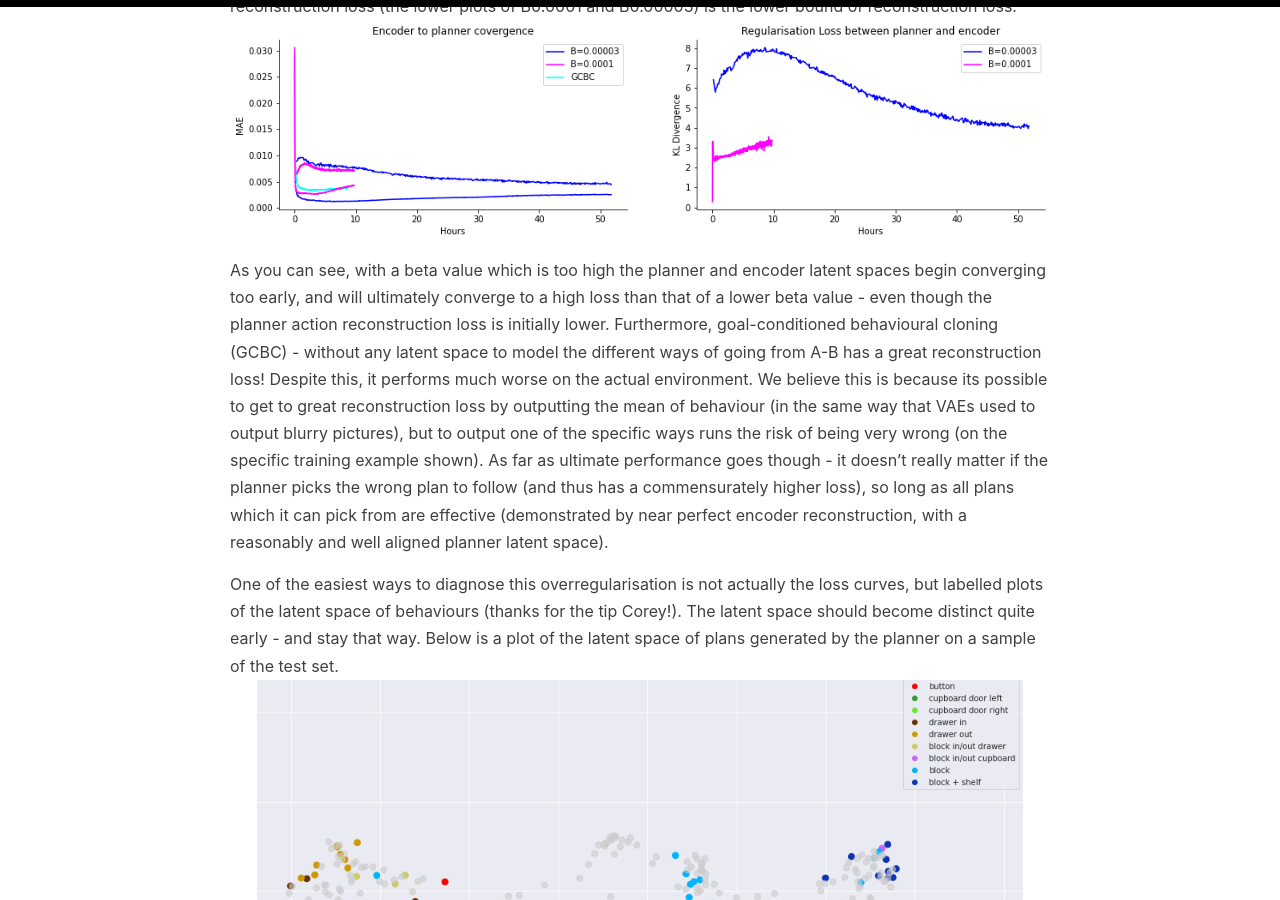
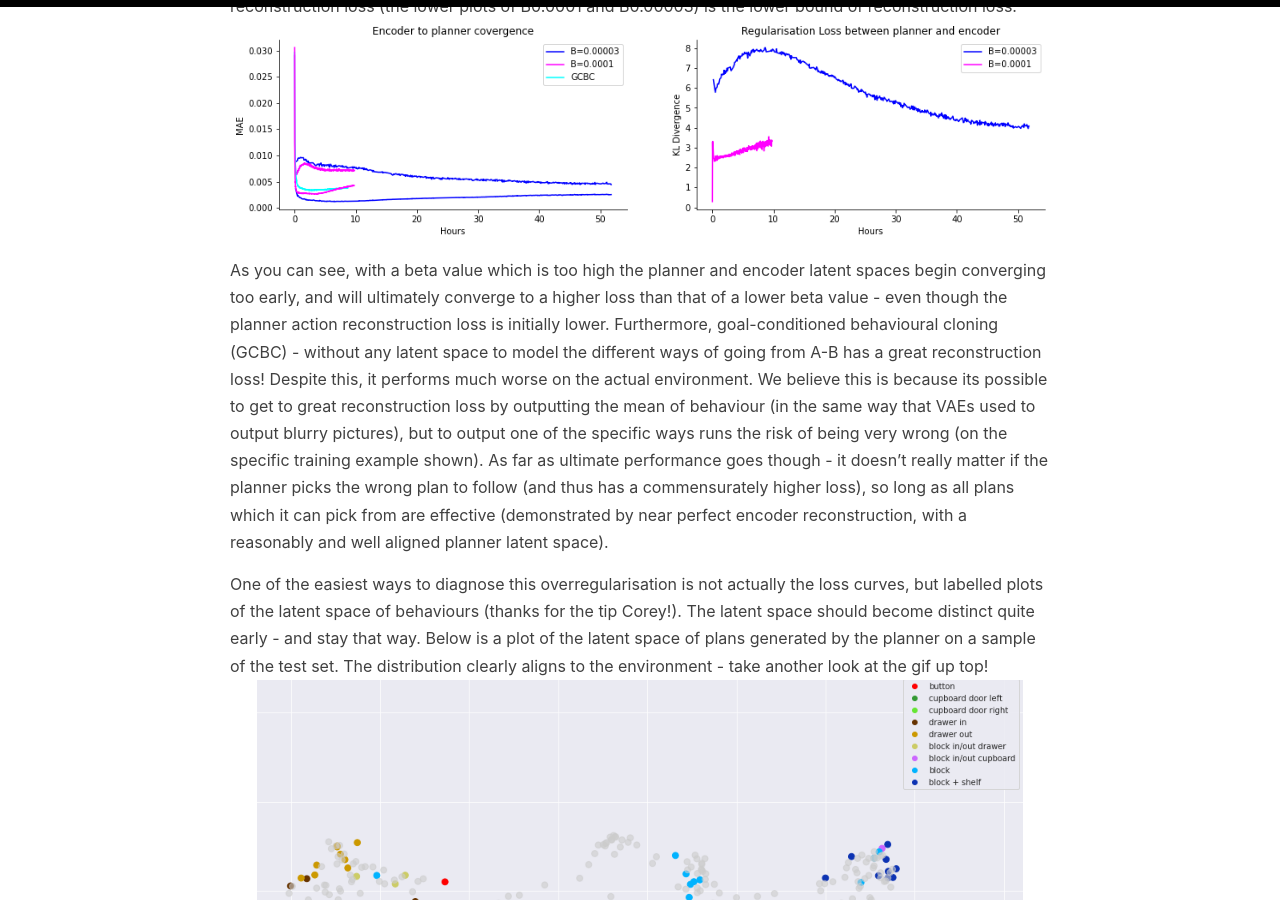
Before and after one commit to sholtodouglas/sholtodouglas.github.io, a Jekyll site: the page built from _posts/2021-01-29-Learning from Play.md, in a window 1280 px wide and 900 px high, scrolled down 3709 px. Built offline with Jekyll 4.4.1, drawn with Linux system fonts in a browser that asks for light colours.

Commit message:
Update 2021-01-29-Learning from Play.md

```diff
--- a/_posts/2021-01-29-Learning from Play.md
+++ b/_posts/2021-01-29-Learning from Play.md
@@ -58,9 +58,9 @@
 Planner based action reconstruction loss is not a perfect indicator of end performance because if you overregularise it will be better early (as it is easier for the planner to match the encoder outputs) - but the latent space will be less informative and the ultimate performance will be limited. The encoder reconstruction loss (the lower plots of B0.0001 and B0.00003) is the lower bound of reconstruction loss.
 ![alt-text-1](https://sholtodouglas.github.io/images/play/overeg.png "Regularisation Demonstration")
 
-As you can see, with a beta value which is too high the planner and encoder latent spaces begin converging too early, and will ultimately converge to a high loss than that of a lower beta value - even though the planner action reconstruction loss is initially lower. Furthermore, goal-conditioned behavioural cloning (GCBC) - without any latent space to model the different ways of going from A-B has a great reconstruction loss! Despite this, it performs much worse on the actual environment. We believe this is because its possible to get to great reconstruction loss by outputting the mean of behaviour (in the same way that VAEs used to output blurry pictures), but to output one of the specific ways runs the risk of being very wrong (on the specific training example shown). As far as ultimate performance goes though - it doesn't really matter if the planner picks the wrong plan to follow (and thus has a commensurately higher loss), so long as all plans which it can pick from are effective (demonstrated by near perfect encoder reconstruction, with a reasonably and well aligned planner latent space).
+As you can see, with a beta value which is too high the planner and encoder latent spaces begin converging too early, and will ultimately converge to a higher loss than that of a lower beta value - even though the planner action reconstruction loss is initially lower. Furthermore, goal-conditioned behavioural cloning (GCBC) - without any latent space to model the different ways of going from A-B has a great reconstruction loss! Despite this, it performs much worse on the actual environment. We believe this is because its possible to get to great reconstruction loss by outputting the mean of behaviour (in the same way that VAEs used to output blurry pictures), but to output one of the specific ways runs the risk of being very wrong (on the specific training example shown). As far as ultimate performance goes though - it doesn't really matter if the planner picks the wrong plan to follow (and thus has a commensurately higher loss), so long as all plans which it can pick from are effective (demonstrated by near perfect encoder reconstruction, with a reasonably and well aligned planner latent space).
 
-One of the easiest ways to diagnose this overregularisation is not actually the loss curves, but labelled plots of the latent space of behaviours (thanks for the tip Corey!). The latent space should become distinct quite early - and stay that way. Below is a plot of the latent space of plans generated by the planner on a sample of the test set.
+One of the easiest ways to diagnose this overregularisation is not actually the loss curves, but labelled plots of the latent space of behaviours (thanks for the tip Corey!). The latent space should become distinct quite early - and stay that way. Below is a plot of the latent space of plans generated by the planner on a sample of the test set. The distribution clearly aligns to the environment - take another look at the gif up top!
 ![alt-text-1](https://sholtodouglas.github.io/images/play/behaviour_space.png "Quelle separation")
 
 ### Fixing Gradient Instabilities
```
